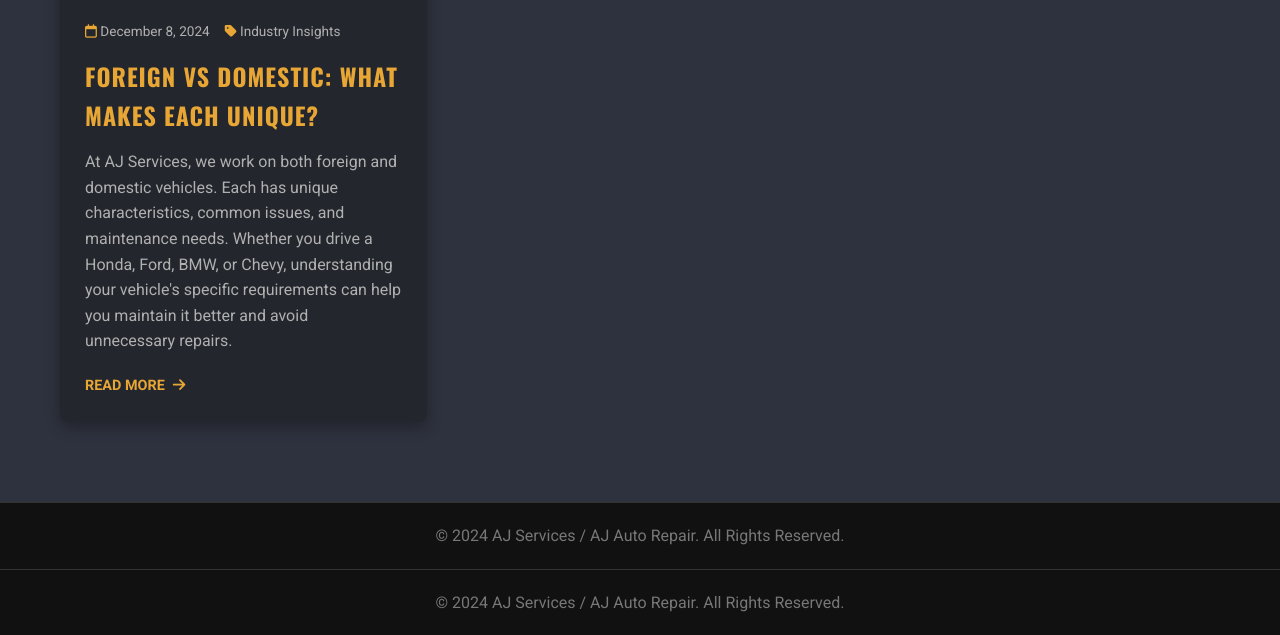
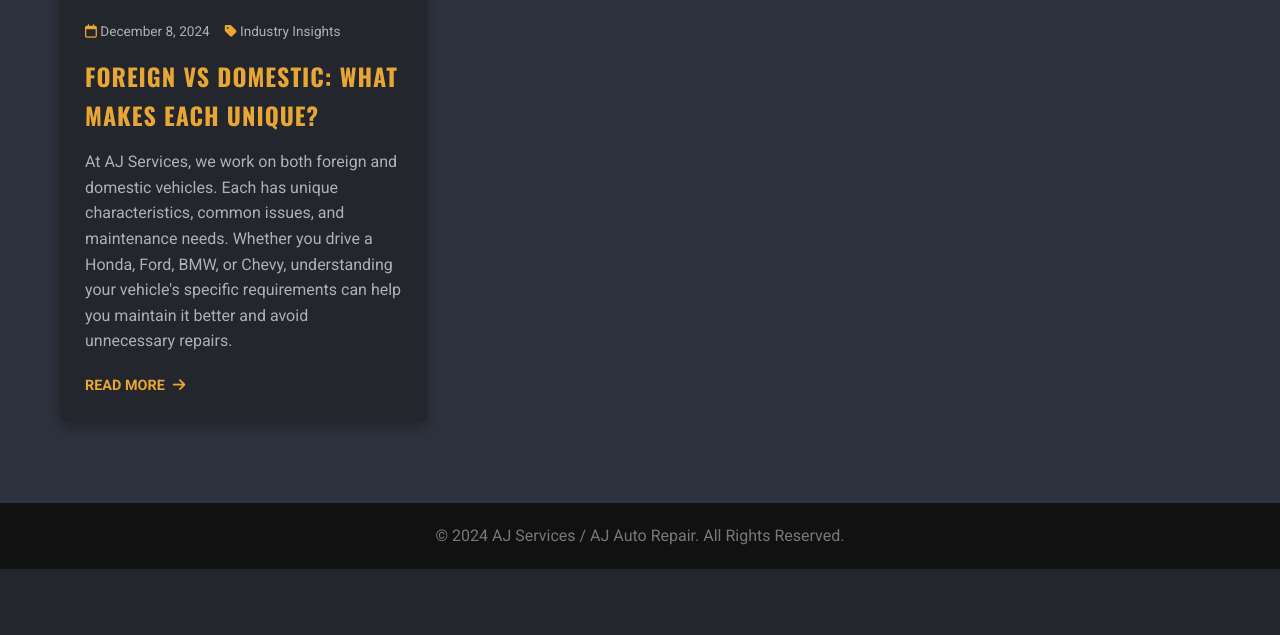
Before and after one commit to JamesBrownR/AJ-Auto-Repair, a Jekyll site: the page built from blog/index.html, in a window 1280 px wide and 900 px high, scrolled down 1776 px, cut to the strip 265-900 px from the top of the window. Built offline with Jekyll 4.4.1, drawn with Linux system fonts in a browser that asks for light colours; after the commit the page ends 2610 px from its top, so only the background shows below that.

Commit message:
Update index.html

```diff
--- a/blog/index.html
+++ b/blog/index.html
@@ -88,8 +88,7 @@ description: Auto repair tips, maintenance advice, and industry insights from AJ
         }
 
     </style>
-</head>
-<body>
+
 
 
 
@@ -106,9 +105,6 @@ description: Auto repair tips, maintenance advice, and industry insights from AJ
         </div>
     </section>
 
-    <footer>
-        <p>&copy; 2024 AJ Services / AJ Auto Repair. All Rights Reserved.</p>
-    </footer>
 
     <script>
         const blogPosts = [
```
